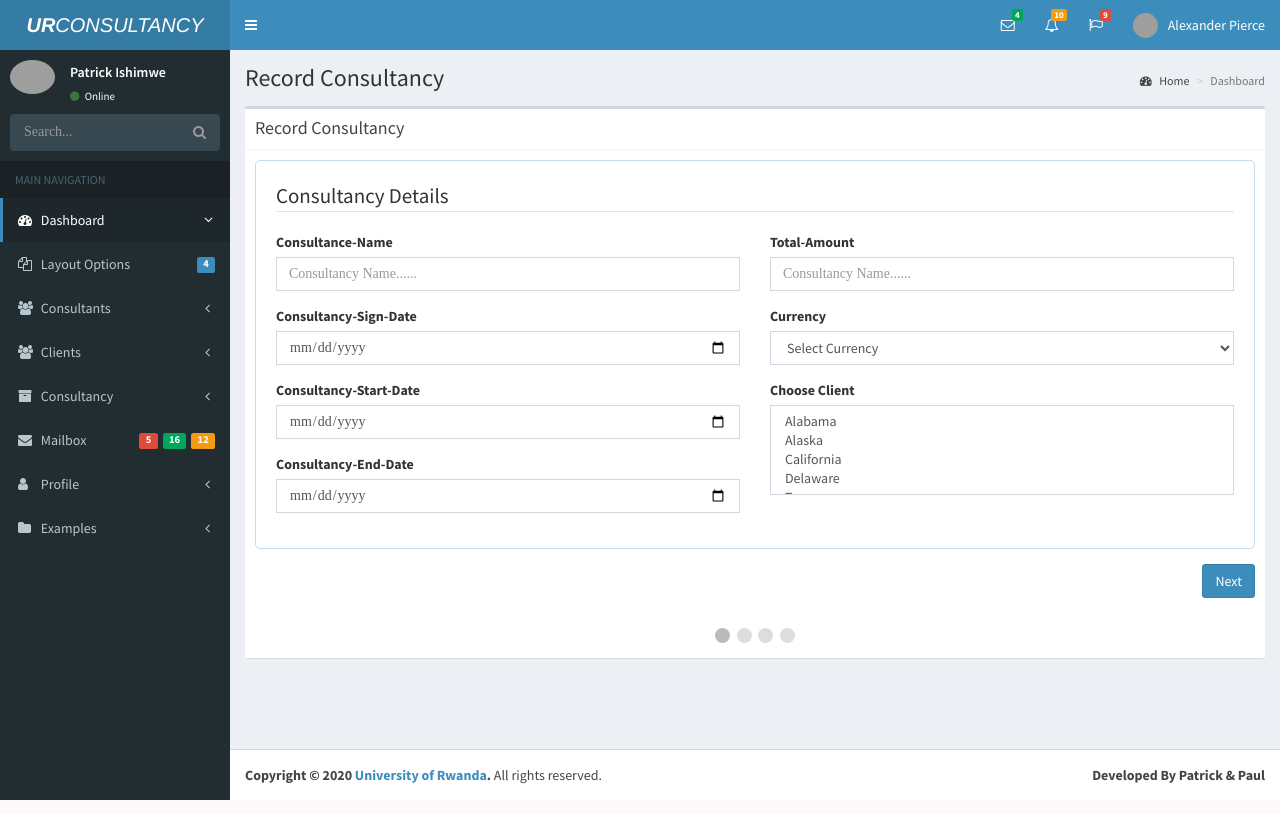
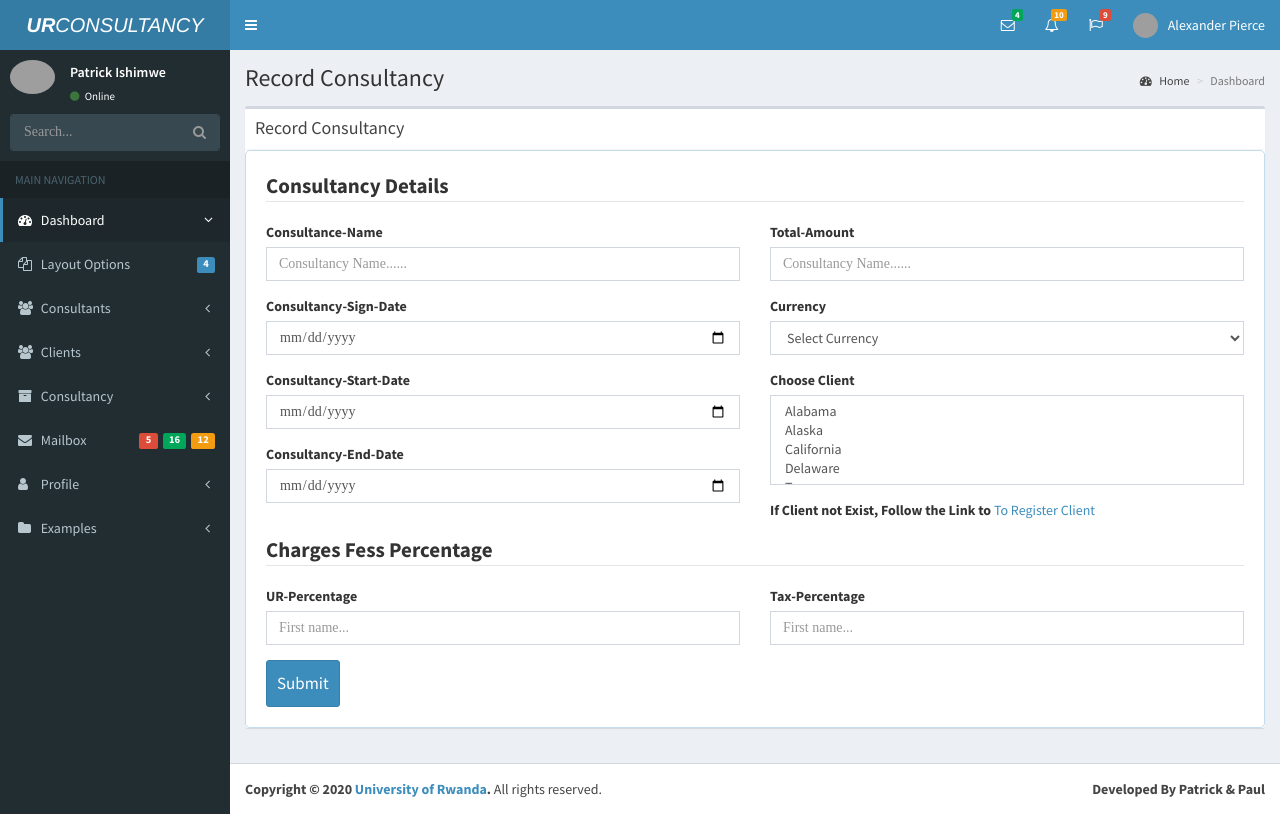
Before and after one commit to pattyish/ur_consultancy_project, a PHP site: page /add_consultancy.php in a window 1280 px wide. Run offline with PHP 8.4, Linux system fonts and the light colour scheme; some libraries are stand-ins or nearby versions; grey boxes are pictures that could not be loaded.

Commit message:
update on add consultancy

```diff
--- a/add_consultancy.php
+++ b/add_consultancy.php
@@ -23,42 +23,42 @@
                     <div class="box-header with-border">
                         <h3 class="box-title">Record Consultancy</h3>
                     </div>
-                    <form id="regForm" role="form" action="">
-                        <div class="tab"
+                    <form class="form" role="form" action="">
+                        <div class=""
                             style="padding: 20px; border: 1px solid rgba(60, 141, 188, 0.3); border-radius: 5px;">
-                            <legend> Consultancy Details </legend>
+                            <legend style="font-weight: bold;"> Consultancy Details </legend>
                             <div class="row">
                                 <div class="col-md-6">
                                     <div class="form-group">
                                         <label for="">Consultance-Name</label>
                                         <input type="text" id="consultancy-name" placeholder="Consultancy Name......"
-                                            class="form-control" oninput="this.className = ''">
+                                            class="form-control">
                                     </div>
                                     <div class="form-group">
                                         <label for="">Consultancy-Sign-Date</label>
-                                        <input type="date" placeholder="Consultancy Sign Date....." class="form-control"
-                                            oninput="this.className = ''">
+                                        <input type="date" id="sign_date" placeholder="Consultancy Sign Date....."
+                                            class="form-control">
                                     </div>
                                     <div class="form-group">
                                         <label for="">Consultancy-Start-Date</label>
-                                        <input type="date" placeholder="Consultancy Start Date....."
-                                            class="form-control" oninput="this.className = ''">
+                                        <input type="date" id="start_date" placeholder="Consultancy Start Date....."
+                                            class="form-control">
                                     </div>
                                     <div class="form-group">
                                         <label for="">Consultancy-End-Date</label>
-                                        <input type="date" placeholder="Consultancy Sign Date....." class="form-control"
-                                            oninput="this.className = ''">
+                                        <input type="date" id="end_date" placeholder="Consultancy Sign Date....."
+                                            class="form-control">
                                     </div>
                                 </div>
                                 <div class="col-md-6">
                                     <div class="form-group">
                                         <label for="">Total-Amount</label>
-                                        <input type="text" id="consultancy-name" placeholder="Consultancy Name......"
-                                            class="form-control" oninput="this.className = ''">
+                                        <input type="text" id="amount" placeholder="Consultancy Name......"
+                                            class="form-control">
                                     </div>
                                     <div class="form-group">
                                         <label for="">Currency</label>
-                                        <select name="gender" class=form-control>
+                                        <select name="currency" class="form-control" id="currency">
                                             <option>Select Currency</option>
                                             <option>Rwf</option>
                                             <option>Dollar</option>
@@ -69,7 +69,8 @@
                                     <div class="form-group">
                                         <label for="">Choose Client</label>
                                         <select class="form-control select2" multiple="multiple"
-                                            data-placeholder="Select a State" style="width: 100%;">
+                                            id="clients" name="clients" data-placeholder="Select a State"
+                                            style="width: 100%;">
                                             <option>Alabama</option>
                                             <option>Alaska</option>
                                             <option>California</option>
@@ -79,82 +80,37 @@
                                             <option>Washington</option>
                                         </select>
                                     </div>
+                                    <div class="form-group">
+                                        <p><b>If Client not Exist, Follow the Link to </b><a href="register_client.php">
+                                                To Register Client
+                                            </a>
+                                        </p>
+                                    </div>
+                                </div>
+                                <div class="col-md-12">
+                                    <legend style="font-weight: bold;"> Charges Fess Percentage </legend>
+                                    <div class="row">
+                                        <div class="col-md-6">
+                                            <div class="form-group">
+                                                <label for="">UR-Percentage</label>
+                                                <input type="text" placeholder="First name..." class="form-control">
+                                            </div>
+                                        </div>
+                                        <div class="col-md-6">
+                                            <div class="form-group">
+                                                <label for="">Tax-Percentage</label>
+                                                <input text="text" placeholder="First name..." class="form-control">
+                                            </div>
+                                        </div>
+                                    </div>
+                                </div>
+                            </div>
+                            <div class="row">
+                                <div class="col-md-12 text-left">
+                                    <button type="submit" class="btn btn-primary" style="padding: 10px; font-size: 17px;"> Submit</button>
                                 </div>
                             </div>
                         </div>
-
-                        <div class="tab"
-                            style="padding: 20px; border: 1px solid rgba(60, 141, 188, 0.3); border-radius: 5px;">
-                            <legend> Personal </legend>
-                            <div class="form-group">
-                                <label for="">First-name</label>
-                                <input placeholder="First name..." class="form-control" oninput="this.className = ''">
-                            </div>
-                            <div class="form-group">
-                                <label for="">First-name</label>
-                                <input placeholder="First name..." class="form-control" oninput="this.className = ''">
-                            </div>
-                            <div class="form-group">
-                                <label for="">First-name</label>
-                                <input placeholder="First name..." class="form-control" oninput="this.className = ''">
-                            </div>
-                            <div class="form-group">
-                                <label for="">First-name</label>
-                                <input placeholder="First name..." class="form-control" oninput="this.className = ''">
-                            </div>
-                        </div>
-
-                        <div class="tab"
-                            style="padding: 20px; border: 1px solid rgba(60, 141, 188, 0.3); border-radius: 5px;">
-                            <legend> Personal </legend>
-                            <div class="form-group">
-                                <label for="">First-name</label>
-                                <input placeholder="First name..." class="form-control" oninput="this.className = ''">
-                            </div>
-                            <div class="form-group">
-                                <label for="">First-name</label>
-                                <input placeholder="First name..." class="form-control" oninput="this.className = ''">
-                            </div>
-                            <div class="form-group">
-                                <label for="">First-name</label>
-                                <input placeholder="First name..." class="form-control" oninput="this.className = ''">
-                            </div>
-                            <div class="form-group">
-                                <label for="">First-name</label>
-                                <input placeholder="First name..." class="form-control" oninput="this.className = ''">
-                            </div>
-                        </div>
-
-                        <div class="tab"
-                            style="padding: 20px; border: 1px solid rgba(60, 141, 188, 0.3); border-radius: 5px;">
-                            <legend> Personal </legend>
-                            <div class="form-group">
-                                <label for="">First-name</label>
-                                <input placeholder="First name..." class="form-control" oninput="this.className = ''">
-                            </div>
-                            <div class="form-group">
-                                <label for="">First-name</label>
-                                <input placeholder="First name..." class="form-control" oninput="this.className = ''">
-                            </div>
-                        </div>
-
-                        <div style="overflow:auto;">
-                            <div style="float:right;">
-                                <button type="button" id="prevBtn" style="margin-top: 15px;" class="btn btn-success"
-                                    onclick="nextPrev(-1)">Previous</button>
-                                <button type="button" class="btn btn-primary" style="margin-top: 15px;" id="nextBtn"
-                                    onclick="nextPrev(1)">Next</button>
-                            </div>
-                        </div>
-
-                        <!-- Circles which indicates the steps of the form: -->
-                        <div style="text-align:center;margin-top:30px;">
-                            <span class="step"></span>
-                            <span class="step"></span>
-                            <span class="step"></span>
-                            <span class="step"></span>
-                        </div>
-
                     </form>
 
                 </div>
@@ -167,77 +123,3 @@
 </div>
 <!-- footer -->
 <?php include "public/includes/footer.php"; ?>
-<script>
-var currentTab = 0; // Current tab is set to be the first tab (0)
-showTab(currentTab); // Display the current tab
-
-function showTab(n) {
-    // This function will display the specified tab of the form ...
-    var x = document.getElementsByClassName("tab");
-    x[n].style.display = "block";
-    // ... and fix the Previous/Next buttons:
-    if (n == 0) {
-        document.getElementById("prevBtn").style.display = "none";
-    } else {
-        document.getElementById("prevBtn").style.display = "inline";
-    }
-    if (n == (x.length - 1)) {
-        document.getElementById("nextBtn").innerHTML = "Submit";
-    } else {
-        document.getElementById("nextBtn").innerHTML = "Next";
-    }
-    // ... and run a function that displays the correct step indicator:
-    fixStepIndicator(n)
-}
-
-function nextPrev(n) {
-    // This function will figure out which tab to display
-    var x = document.getElementsByClassName("tab");
-    // Exit the function if any field in the current tab is invalid:
-    if (n == 1 && !validateForm()) return false;
-    // Hide the current tab:
-    x[currentTab].style.display = "none";
-    // Increase or decrease the current tab by 1:
-    currentTab = currentTab + n;
-    // if you have reached the end of the form... :
-    if (currentTab >= x.length) {
-        //...the form gets submitted:
-        document.getElementById("regForm").submit();
-        return false;
-    }
-    // Otherwise, display the correct tab:
-    showTab(currentTab);
-}
-
-function validateForm() {
-    // This function deals with validation of the form fields
-    var x, y, i, valid = true;
-    x = document.getElementsByClassName("tab");
-    y = x[currentTab].getElementsByTagName("input");
-    // A loop that checks every input field in the current tab:
-    for (i = 0; i < y.length; i++) {
-        // If a field is empty...
-        if (y[i].value == "") {
-            // add an "invalid" class to the field:
-            y[i].className += " invalid";
-            // and set the current valid status to false:
-            valid = false;
-        }
-    }
-    // If the valid status is true, mark the step as finished and valid:
-    if (valid) {
-        document.getElementsByClassName("step")[currentTab].className += " finish";
-    }
-    return valid; // return the valid status
-}
-
-function fixStepIndicator(n) {
-    // This function removes the "active" class of all steps...
-    var i, x = document.getElementsByClassName("step");
-    for (i = 0; i < x.length; i++) {
-        x[i].className = x[i].className.replace(" active", "");
-    }
-    //... and adds the "active" class to the current step:
-    x[n].className += " active";
-}
-</script>
--- a/dist/css/css_style.css
+++ b/dist/css/css_style.css
@@ -1,6 +1,6 @@
 #regForm {
     background-color: #ffffff;
-    padding: 10px;
+    padding: 0px;
     }
 
   /* Style the input fields */
--- a/register_client.php
+++ b/register_client.php
@@ -38,7 +38,7 @@
                                         <input type="text" class="form-control" id="" placeholder="Enter Password">
                                     </div>
                                     <div class="form-group">
-                                        <label>Multiple</label>
+                                        <label>Country</label>
                                         <select class="form-control select2" multiple="multiple"
                                             data-placeholder="Select a State" style="width: 100%;">
                                             <option>Alabama</option>
```
